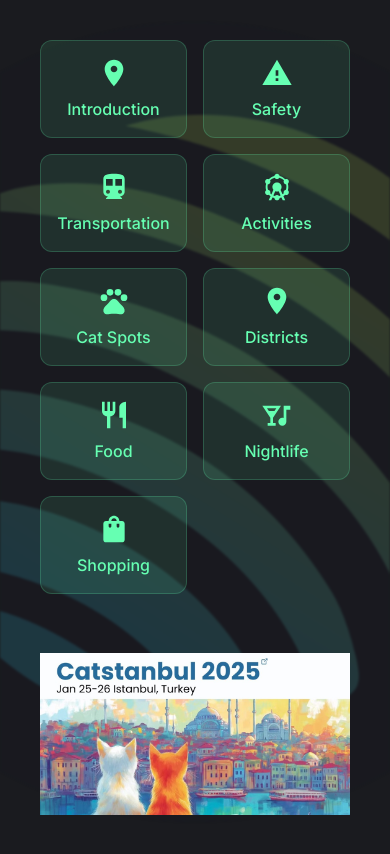
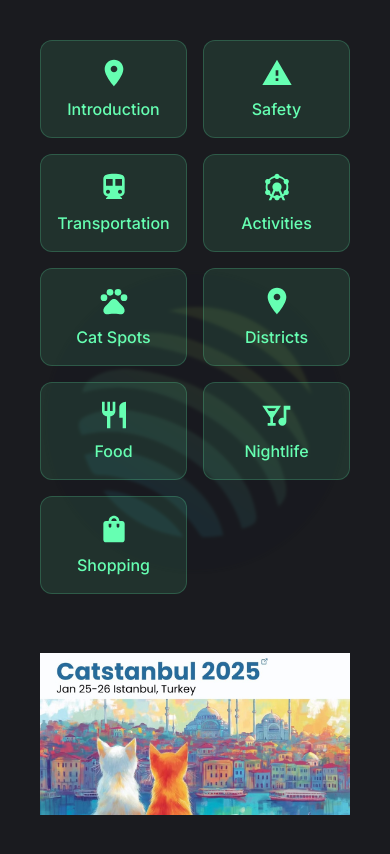
Before and after one commit to whoami42069/catstanbul1, a Next.js app: page / in a window 390 px wide. Shown: the top 854 px of the page. Built offline with nearby package versions, Linux system fonts and the light colour scheme.

Commit message:
Adjust background image for better mobile visibility

```diff
--- a/src/pages/index.tsx
+++ b/src/pages/index.tsx
@@ -273,13 +273,13 @@ const Home: React.FC = () => {
                     width: '100%',
                     height: '100%',
                     backgroundImage: 'url(/images/jupiter-ag-jup-logo.png)',
-                    backgroundSize: '800px',
+                    backgroundSize: { xs: '300px', sm: '800px' },
                     backgroundPosition: 'center',
                     backgroundRepeat: 'no-repeat',
-                    opacity: 0.15,
+                    opacity: { xs: 0.08, sm: 0.15 },
                     zIndex: 0,
-                    filter: 'blur(1px)',
-                    pointerEvents: 'none',
+                    filter: { xs: 'blur(1.5px)', sm: 'blur(1px)' },
+                    pointerEvents: 'none'
                 }
             }}
         >
```
